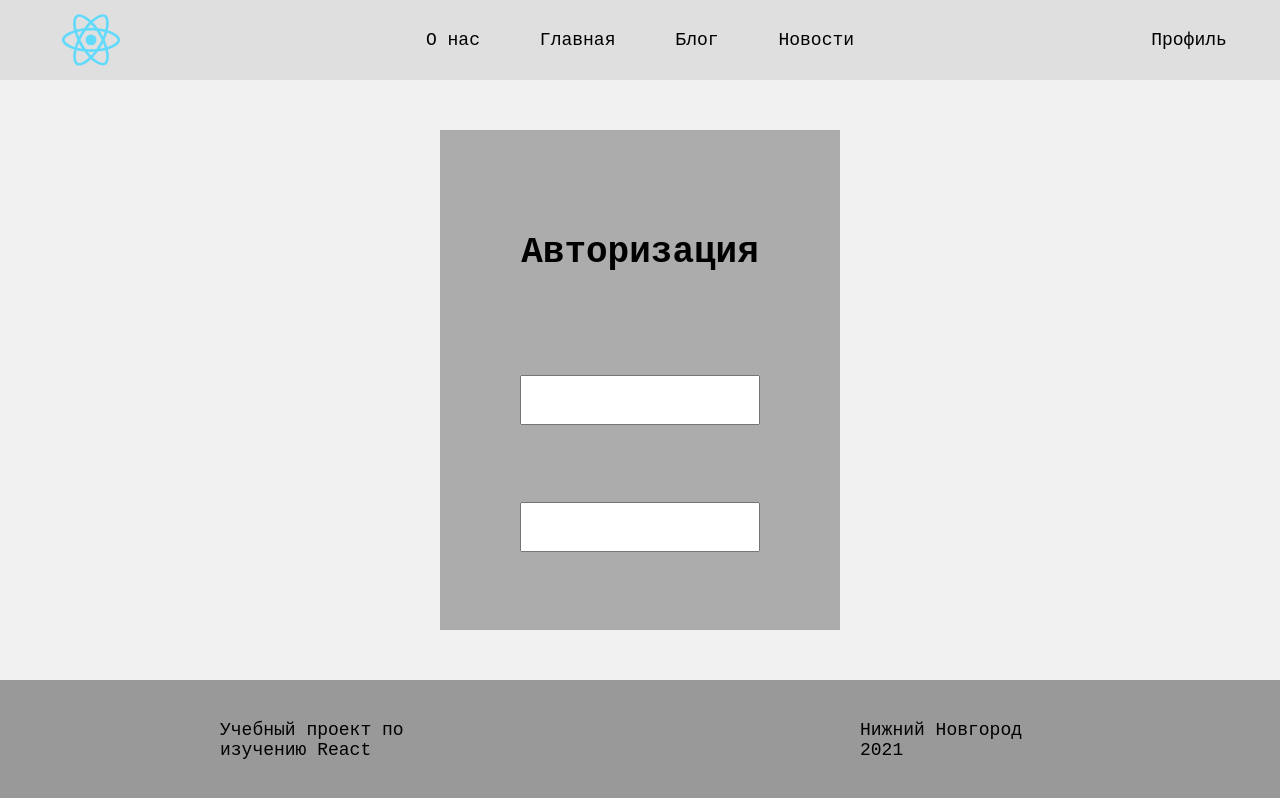
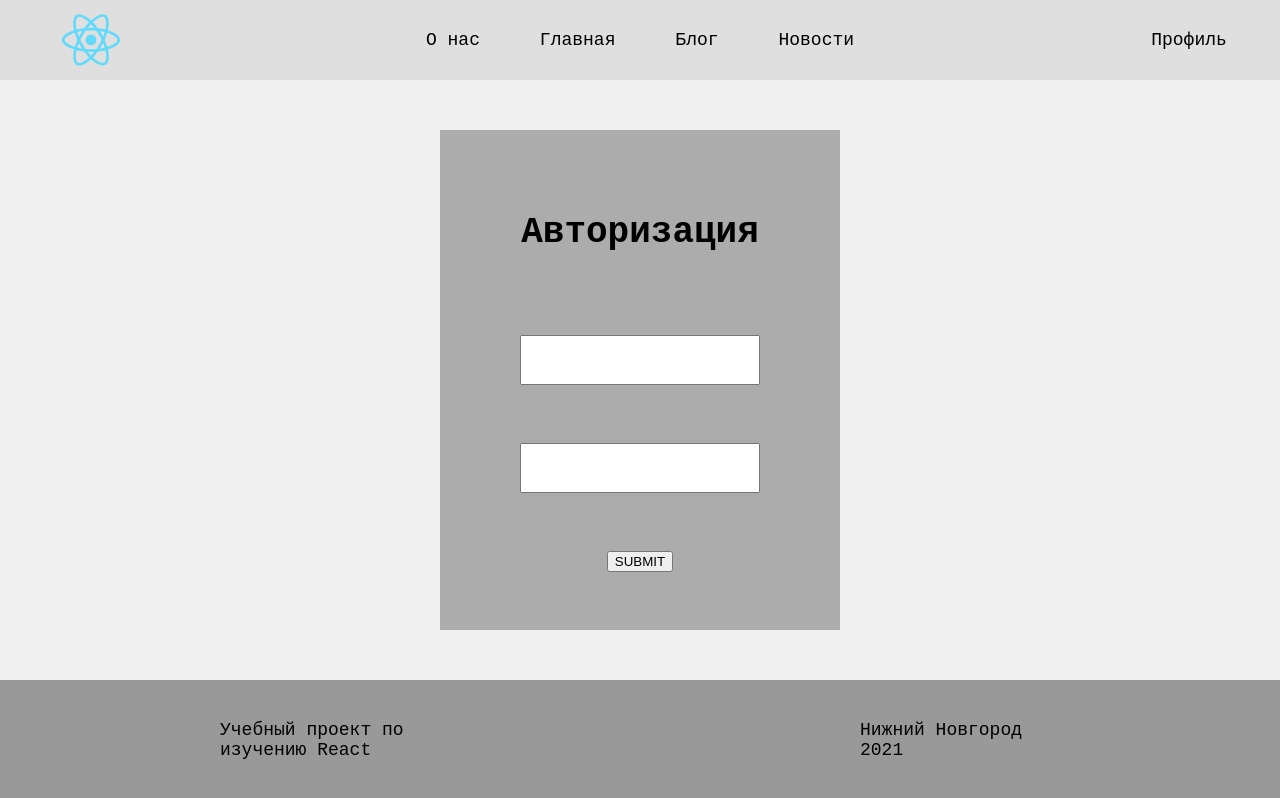
Before and after one commit to ukonsas28/first_lesson, a React (Create React App) app: page / in a window 1280 px wide. Built offline with nearby package versions, Linux system fonts and the light colour scheme.

Commit message:
add button

```diff
--- a/src/Components/AuthPage/AuthForm/index.tsx
+++ b/src/Components/AuthPage/AuthForm/index.tsx
@@ -14,6 +14,13 @@ const AuthForm: FC = () => {
           <h1>Авторизация</h1>
           <TextInput setLogin={setLogin} />
           <PasswordInput setPassword={setPassword} />
+          <button
+            type="button"
+            onClick={() =>
+              console.log({ login, password }, "Объект авторизации")
+            }>
+            SUBMIT
+          </button>
         </form>
       </div>
     </>
```
